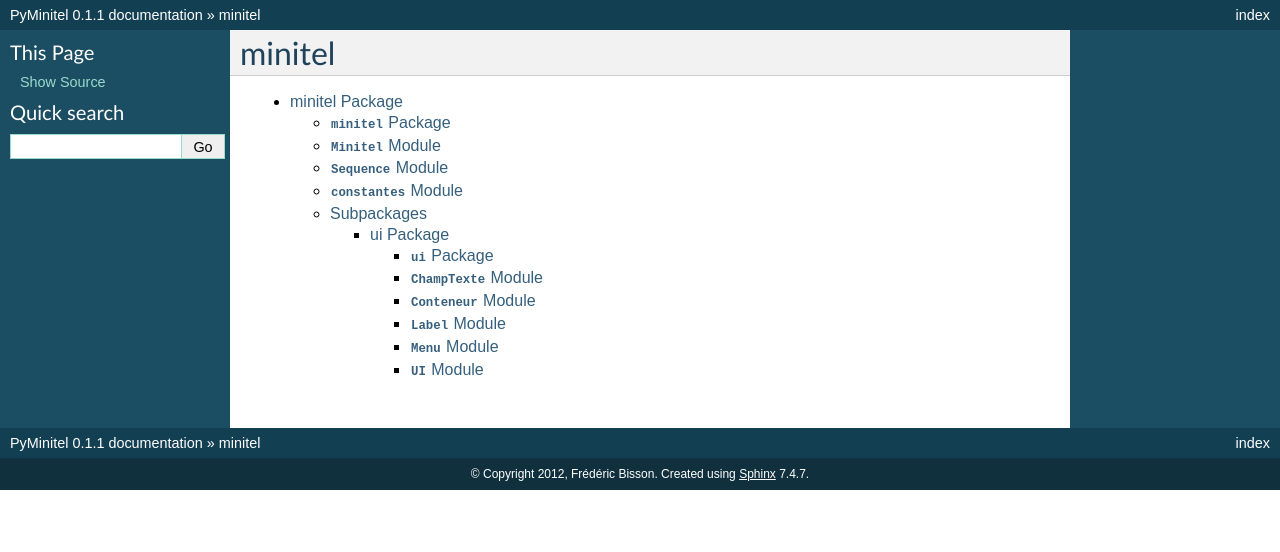
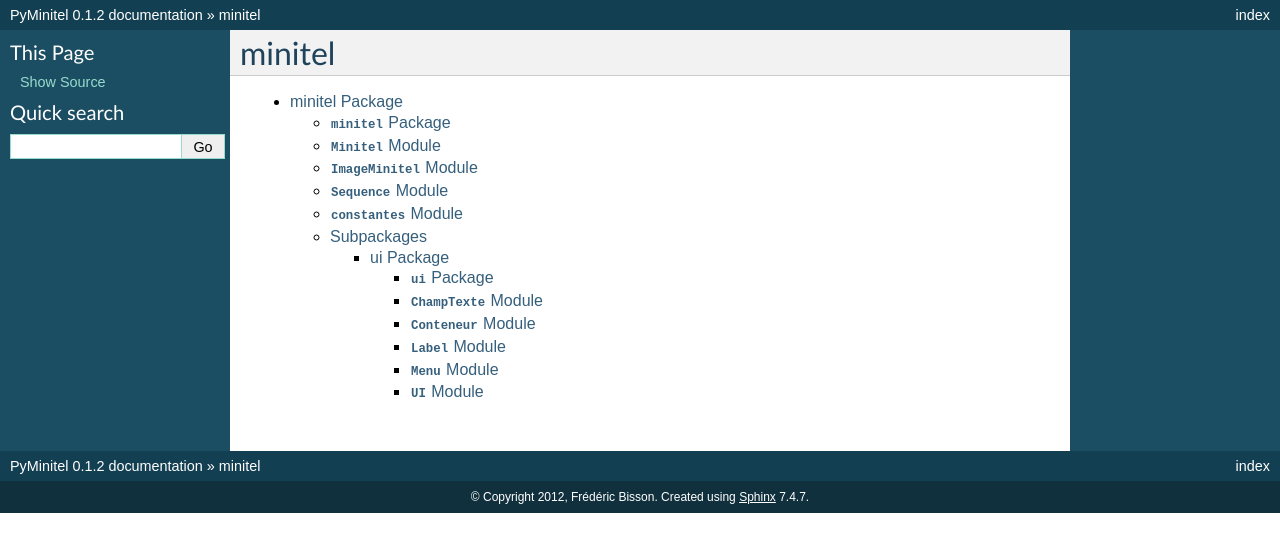
Before and after one commit to Zigazou/PyMinitel, a Sphinx documentation site: the page built from doc/modules.rst, in a window 1280 px wide. Shown: the top 552 px of the page. Built offline with Sphinx 7.4.7, drawn with Linux system fonts in a browser that asks for light colours.

Commit message:
Ajout d'ImageMinitel dans la documentation Sphinx

```diff
--- a/doc/conf.py
+++ b/doc/conf.py
@@ -48,9 +48,9 @@ copyright = u'2012, Frédéric Bisson'
 # built documents.
 #
 # The short X.Y version.
-version = '0.1.1'
+version = '0.1.2'
 # The full version, including alpha/beta/rc tags.
-release = '0.1.1'
+release = '0.1.2'
 
 # The language for content autogenerated by Sphinx. Refer to documentation
 # for a list of supported languages.
```
Also changed, not shown: doc/minitel.rst (+8 -0 lines), doc/index.rst (line endings or trailing spaces), 1 other file.
